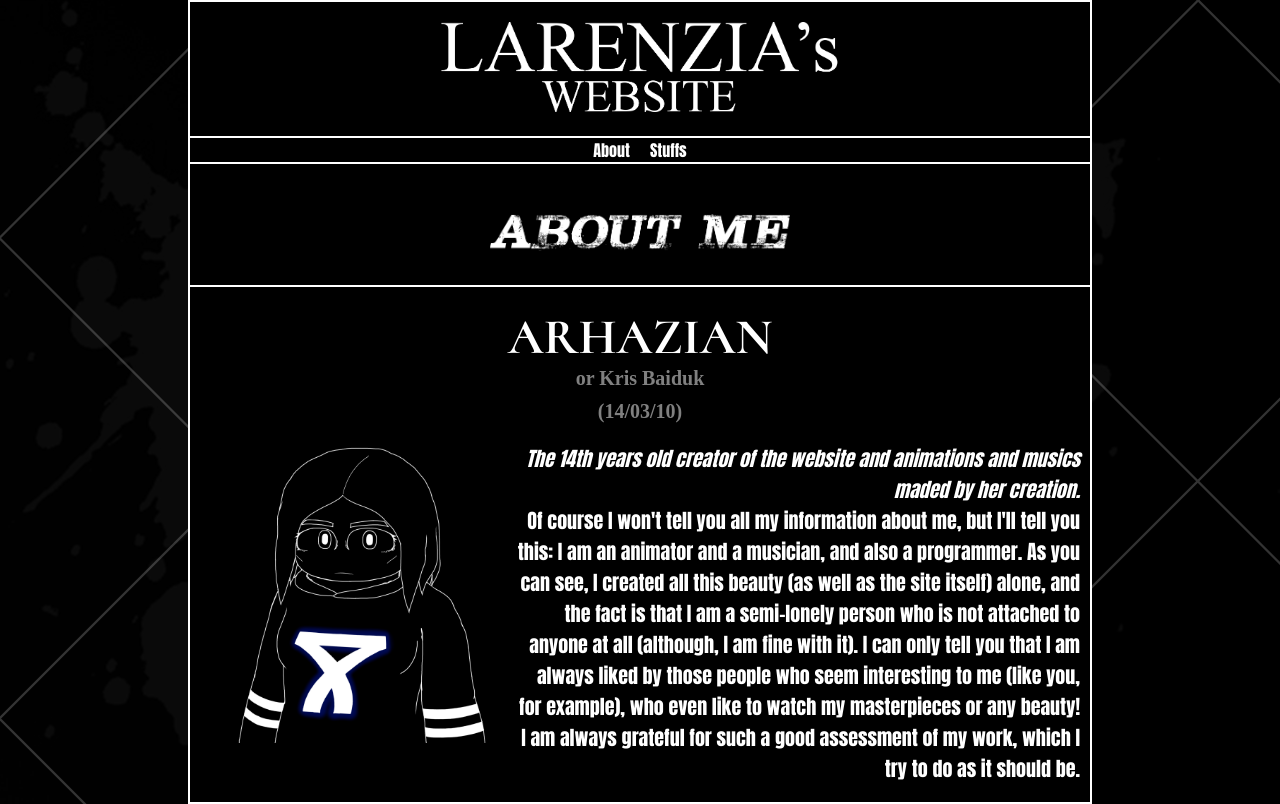
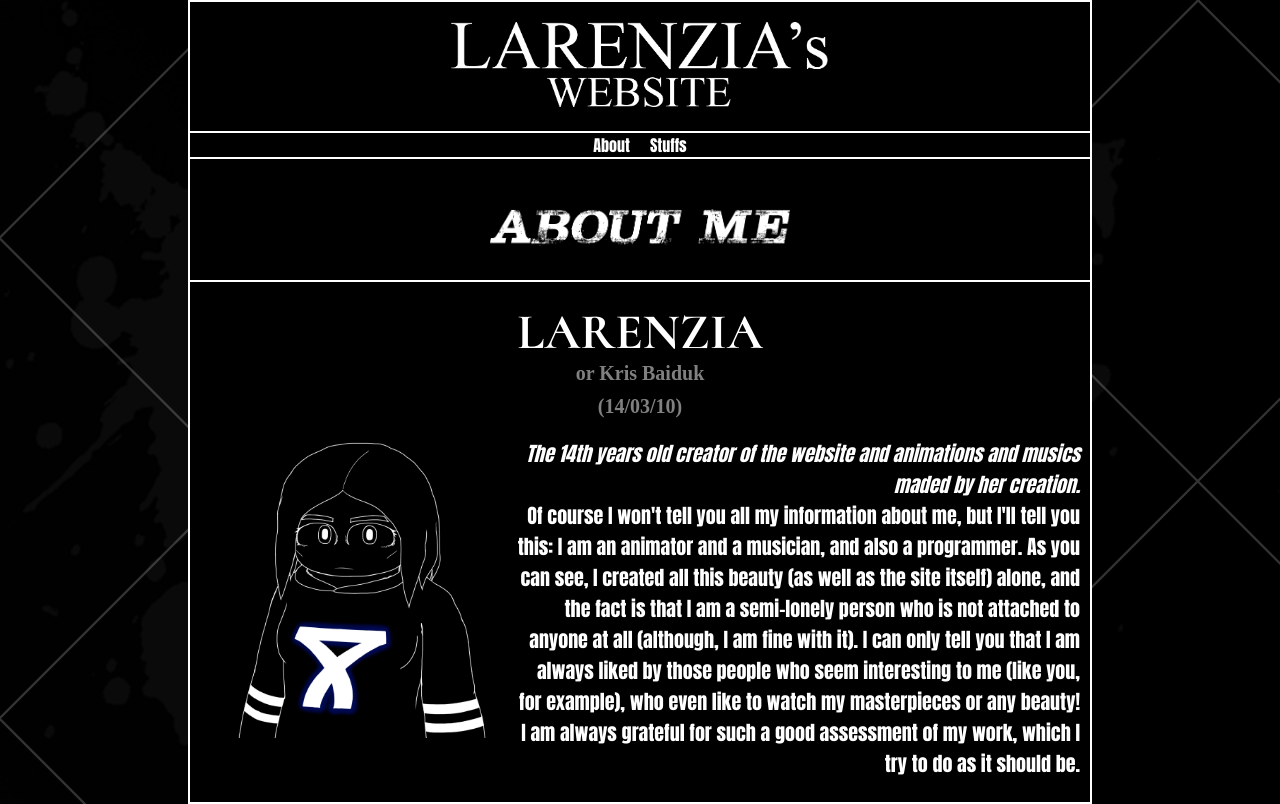
Before and after one commit to RUNAL666/ARHAZIAN-s-WEBSITE, a plain HTML site: page about.html in a window 1280 px wide. Drawn offline with Linux system fonts and the light colour scheme; a web font is replaced by a local one.

Commit message:
about.html

```diff
--- a/about.html
+++ b/about.html
@@ -19,7 +19,7 @@
     <body>
         <div id="mainblock">
             <div id="header">
-                <a href="index.html"><img src="pictures/Name.png" width="400" style="padding: 20px;"></a>
+                <a href="index.html"><img src="pictures/Name.png" width="380" style="padding: 20px;"></a>
             <div id="alllists">
                 <ul class="lists">
                     <li class="list"><a href="about.html">About</a></li>
@@ -29,7 +29,7 @@
             <div id="block">
                 <img src="pictures/ABOUT ME.png" width="300" style="margin-top: 50px; margin-bottom: 30px;" draggable="false">
                 <div style="border-top: 2px; border-top-color: #fff; border-top-style: solid;">
-                    <h2 style="margin-top: 20px;">ARHAZIAN</h2>
+                    <h2 style="margin-top: 20px;">LARENZIA</h2>
                     <h3>or Kris Baiduk</h3>
                     <h3 style="padding-bottom: 20px; padding-top: 10px;">(14/03/10)</h3>
                     <div class="biography">
```
